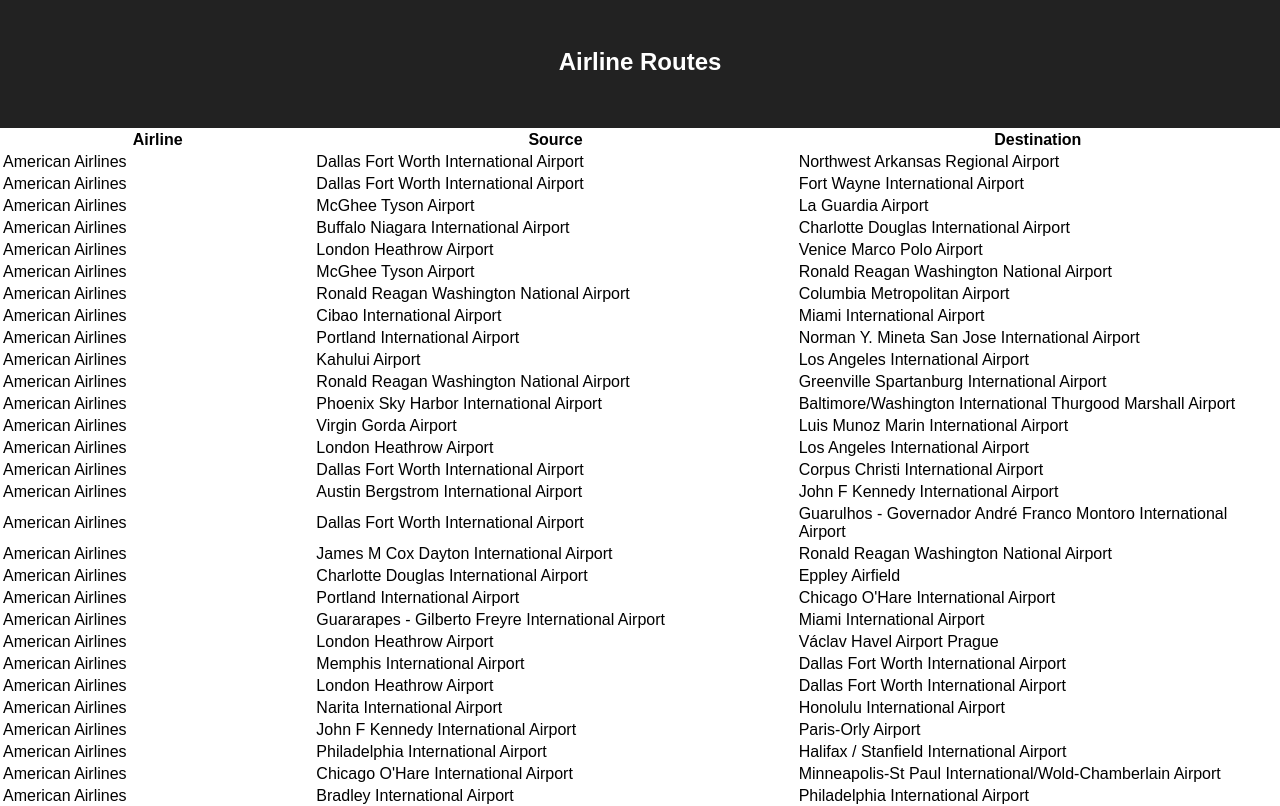
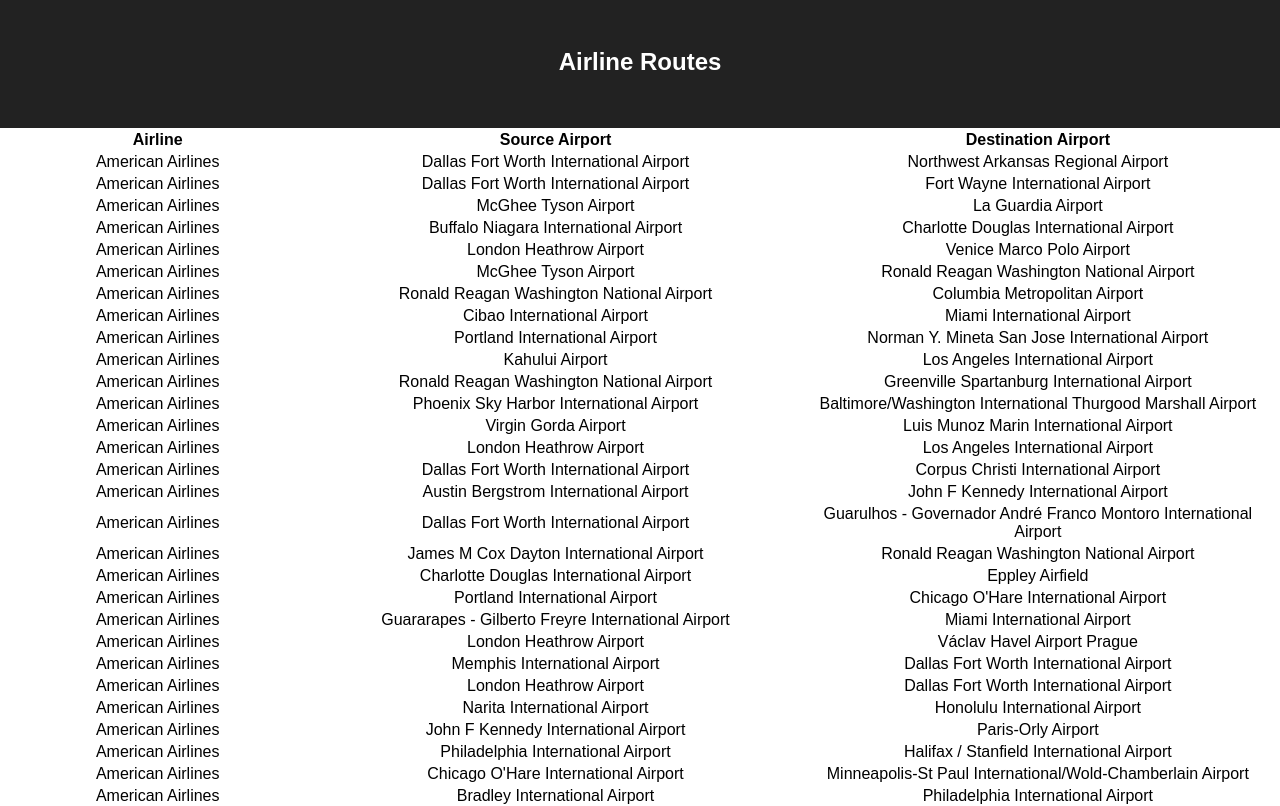
Before and after one commit to kpatel27/airline-routes, a React (Create React App) app: page / in a window 1280 px wide. Shown: the top 806 px of the page. Built offline with nearby package versions, Linux system fonts and the light colour scheme.

Commit message:
extracted a table component

```diff
--- a/src/App.js
+++ b/src/App.js
@@ -1,44 +1,39 @@
 import React, { Component } from 'react';
 import './App.css';
 import DATA from './data.js';
+import Table from './components/Table';
 
 class App extends Component {
-  constructor(props) {
-    super(props);
-    this.renderTableData = this.renderTableData.bind(this);
-  }
 
-  renderTableData() {
-    return DATA.routes.map((flight, idx) => {
-      const { airline, src, dest } = flight
-      return (
-        <tr key={idx}>
-          <td>{DATA.getAirlineById(airline)}</td>
-          <td>{DATA.getAirportByCode(src)}</td>
-          <td>{DATA.getAirportByCode(dest)}</td>
-        </tr>
-      );
-    });
+  formatValue(property, value) {
+    if (property === 'airline') {
+      return DATA.getAirlineById(value);
+    } else {
+      return DATA.getAirportByCode(value);
+    }
   }
 
   render() {
+    const columns = [
+      {name: 'Airline', property: 'airline'},
+      {name: 'Source Airport', property: 'src'},
+      {name: 'Destination Airport', property: 'dest'},
+    ];
+
+    const filteredRoutes = DATA.routes;
+
     return (
       <div className="app">
         <header className="header">
           <h1 className="title">Airline Routes</h1>
         </header>
-        <table>
-          <thead>
-            <tr>
-              <th>Airline</th>
-              <th>Source</th>
-              <th>Destination</th>
-            </tr>
-          </thead>
-          <tbody>
-            {this.renderTableData()}
-          </tbody>
-        </table>
+        <section>
+          <Table className="routes-table"
+            columns={columns}
+            rows={filteredRoutes}
+            format={this.formatValue}
+          />
+        </section>
       </div>
     );
   }
--- /dev/null
+++ b/src/components/Table.js
@@ -0,0 +1,32 @@
+import React, { Component } from 'react';
+
+export default class Table extends Component {
+
+  render() {
+    const headers = this.props.columns.map(col => <th key={col.name}>{col.name}</th>);
+    const tableRows = this.props.rows.map(row => {
+      const tableRow = this.props.columns.map(col => {
+        const data = this.props.format(col.property, row[col.property]);
+        return (<td key={col.property + data}>{data}</td>);
+      });
+      return (
+        <tr key={`${row.airline}:${row.src}:${row.dest}`}>
+          {tableRow}
+        </tr>
+      );
+    });
+
+    return (
+      <table>
+        <thead>
+          <tr>
+            {headers}
+          </tr>
+        </thead>
+        <tbody>
+          {tableRows}
+        </tbody>
+      </table>
+    )
+  }
+}
```
